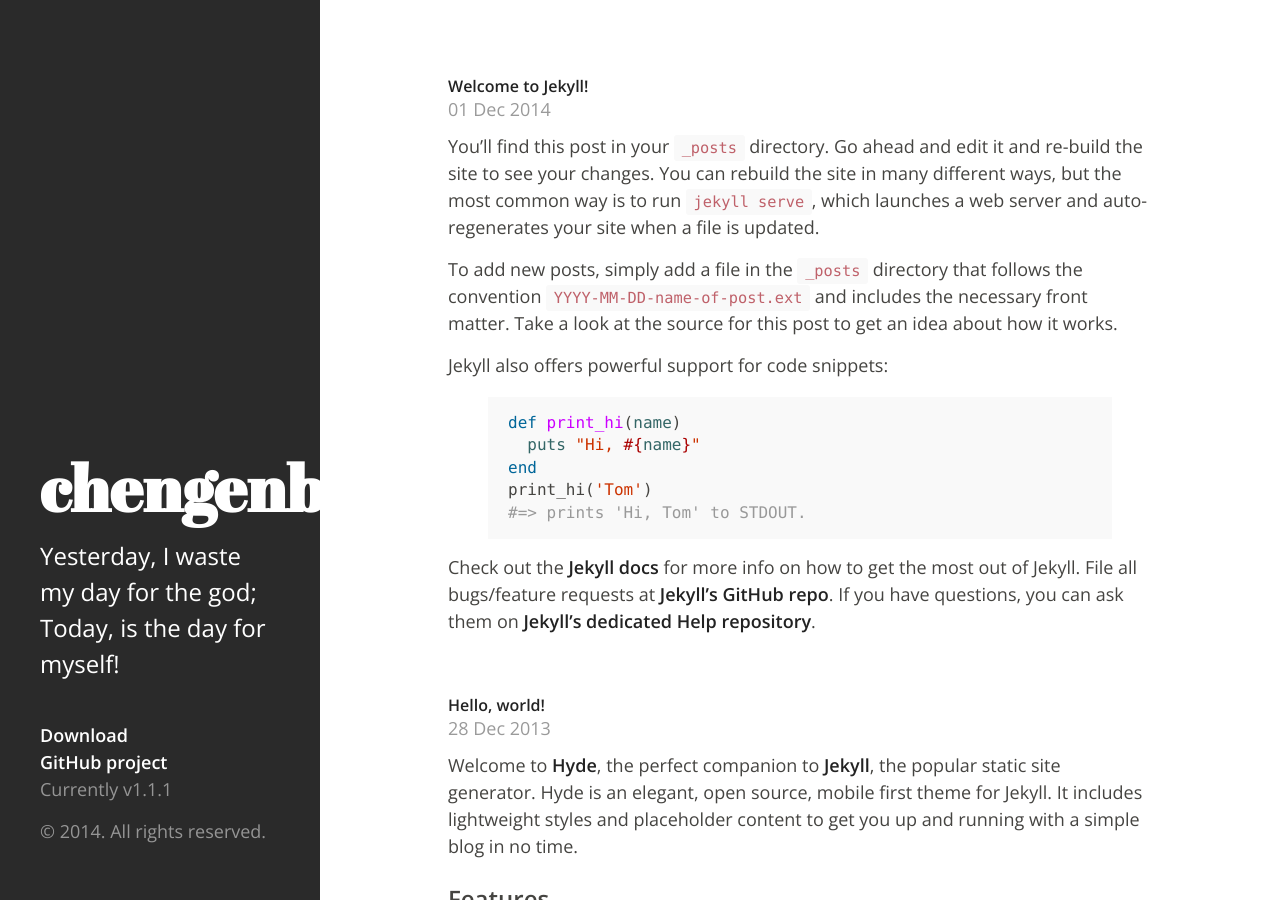
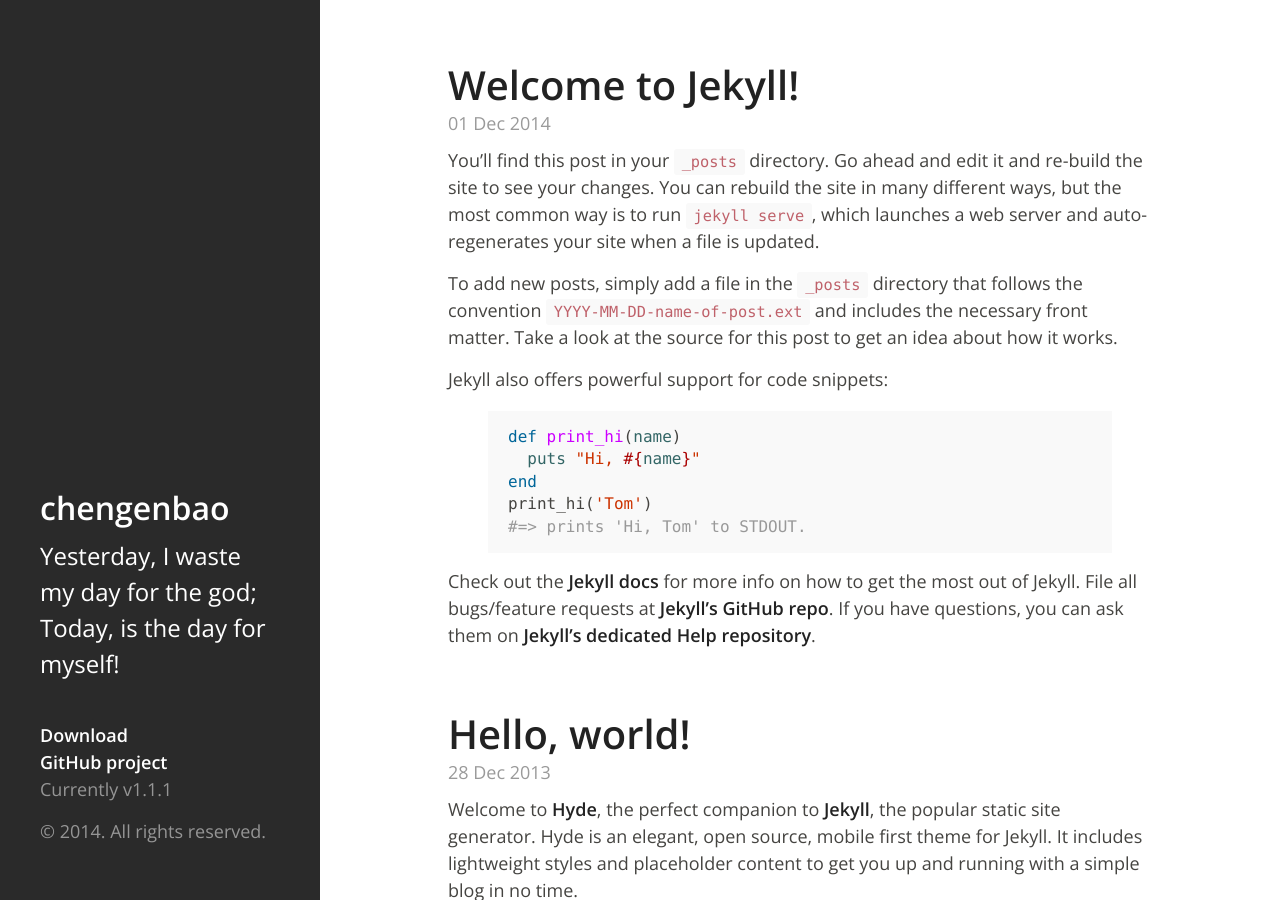
Before and after one commit to chengenbao/chengenbao.github.io, a Jekyll site: the page built from index.html, in a window 1280 px wide and 900 px high. Built offline with Jekyll 4.4.1, drawn with Linux system fonts in a browser that asks for light colours; Markdown is read by kramdown in place of the engine named in the settings; the list of posts is cut into pages by our own code.

Commit message:
by chengenbao

```diff
--- a/_layouts/default.html
+++ b/_layouts/default.html
@@ -7,7 +7,7 @@
 
     <header class="masthead">
       <div class="masthead-inner">
-        <h1>{{ site.title }}</h1>
+        <h2>{{ site.title }}</h2>
         <p class="lead">{{ site.description }}</p>
 
         <div class="colophon">
--- a/index.html
+++ b/index.html
@@ -5,11 +5,11 @@
 <div class="posts">
   {% for post in paginator.posts %}
   <div class="post">
-    <h4>
+    <h1>
       <a href="{{ post.url }}">
         {{ post.title }}
       </a>
-    </h4>
+    </h1>
 
     <span class="post-date">{{ post.date | date_to_string }}</span>
 
```
